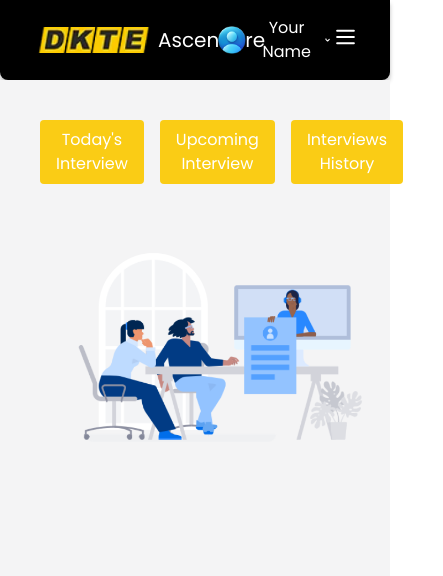
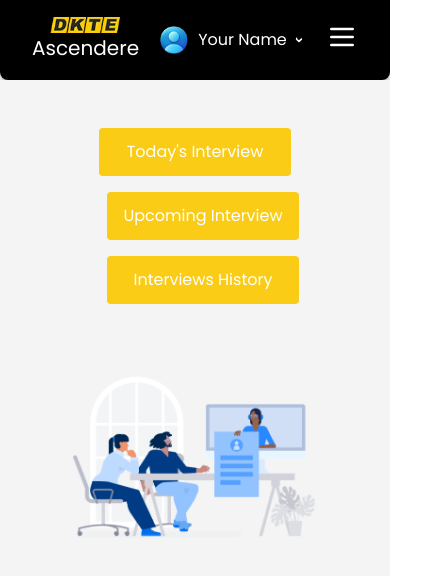
Before and after one commit to pratikmagdum4/Interview-Portal-DKTE, a React (Vite) app: page /StudentHome in a window 390 px wide. Shown: the top 576 px of the page, 443 px wide, since content can reach past the window. Built offline with nearby package versions, Linux system fonts and the light colour scheme.

Commit message:
nav studenthome students

```diff
--- a/src/App.css
+++ b/src/App.css
@@ -69,3 +69,28 @@
     border-left: 1px solid gray;
     border-top: 1px solid gray;
 }
+
+@media (max-width: 510px) {
+    .Navlogo{
+        flex-direction: column;
+    }
+  .Navlogo img {
+    width: 80px; /* Adjust the width as needed */
+    height: auto; /* This will maintain the aspect ratio */
+  }
+  .Navlogo h1{
+    display: block;
+    /* margin-top: 1rem; */
+  }
+
+}
+
+
+@media (max-width: 500px)
+{
+    .StudentHome{
+        flex-direction: column;
+
+        /* display: block; */
+    }
+}
--- a/src/pages/NavBar/NavBar.jsx
+++ b/src/pages/NavBar/NavBar.jsx
@@ -11,7 +11,7 @@ function NavBar(props) {
     const navRef = useRef();
     const navLinksRef = useRef();
     const [isSmallScreen, setIsSmallScreen] = useState(false);
-
+   const [TitleChangeOnDrop, setTitleChangeOnDrop] = useState(false);
     useEffect(() => {
         const checkScreenSize = () => {
             if(drop)
@@ -22,19 +22,22 @@ function NavBar(props) {
                 setIsSmallScreen(window.innerWidth <= 1024);
             }
 
+            setTitleChangeOnDrop(window.innerWidth <= 460);
+
         };
 
         checkScreenSize();
         window.addEventListener("resize", checkScreenSize);
 
         return () => window.removeEventListener("resize", checkScreenSize);
-    }, []);
-
+    }, [drop]);
+    // console.log(TitleChangeOnDrop)
     return (
         <section className="w-full antialiased">
             <nav className="navbar flex flex-1 items-center justify-between bg-black h-[80px] max-w-screen-2xl m-auto text-white rounded-b-lg rounded-br-lg px-8 sm:px-[111px]" ref={navRef}>
-                <div className="logo flex items-center text-[20px]">
-                    <img src={logo} alt="" className="h-[32px] w-[126px] object-contain" />
+
+                <div className={`Navlogo flex items-center text-[20px] }`}>
+                    <img src={logo} alt="" className={`h-34 w-auto object-contain ${TitleChangeOnDrop && 'w-20 h-[24]'}`} />
                     <h1 className="">Ascendere</h1>
                 </div>
                 <div className={`navlinks flex gap-5 text-lg space-x-5 ${isSmallScreen ? 'hidden' : ''}`} ref={navLinksRef}>
@@ -43,13 +46,15 @@ function NavBar(props) {
                     ))}
 
                 </div>
+
                 {drop && <DropDownProfile />}
                 <div className="menu block lg:hidden">
-                    <MobileNav drops={drop}/>
+                    <MobileNav drops={drop} />
                 </div>
             </nav>
         </section>
     );
+
 }
 
 export default NavBar;
--- a/src/pages/StudentPages/StudentHome.jsx
+++ b/src/pages/StudentPages/StudentHome.jsx
@@ -2,9 +2,9 @@
 import React, { useState } from 'react';
 import NavBar from '../NavBar/NavBar';
 import { StudentHomePicture } from '@/assets/index.js';
+import '@/App.css'
 
-
-const BUTTON_CLASS = 'bg-yellow-400 text-white px-4 py-2 rounded';
+const BUTTON_CLASS = 'bg-yellow-400 text-white px-4 py-3 rounded m-2';
 const HOVER_CLASS = 'hover:bg-zinc-700';
 const PROFILE_MENU_CLASS = 'absolute right-0 top-full bg-white text-black w-32 p-2 rounded hidden';
 
@@ -13,12 +13,12 @@ const MainContent = () => {
 
     return (
         <>
-        <div className="flex-1 p-10 justify-center">
-            <div className="flex justify-center items-center ">
-                <div className="flex space-x-4 just">
+            <div className=" flex-1 p-10 justify-center items-center">
+                <div className=" flex justify-center items-center ">
+                <div className="StudentHome flex  space-x-4 ">
                     <button className={BUTTON_CLASS}>Today's Interview</button>
                     <button className={BUTTON_CLASS}>Upcoming Interview</button>
-                    <button className={BUTTON_CLASS}>Interviews History</button>
+                        <button className={`${BUTTON_CLASS} mr-2`}>Interviews History</button>
                 </div>
             </div>
                 <div className="mt-10 flex justify-center">
```
